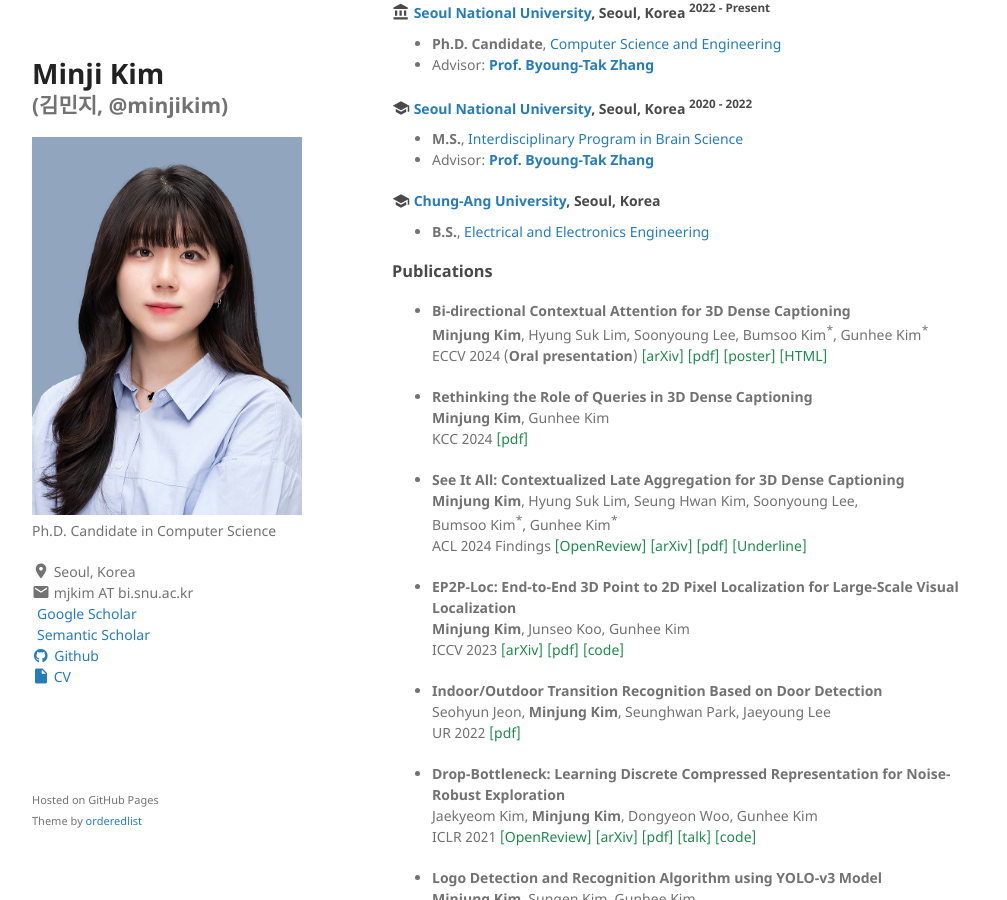
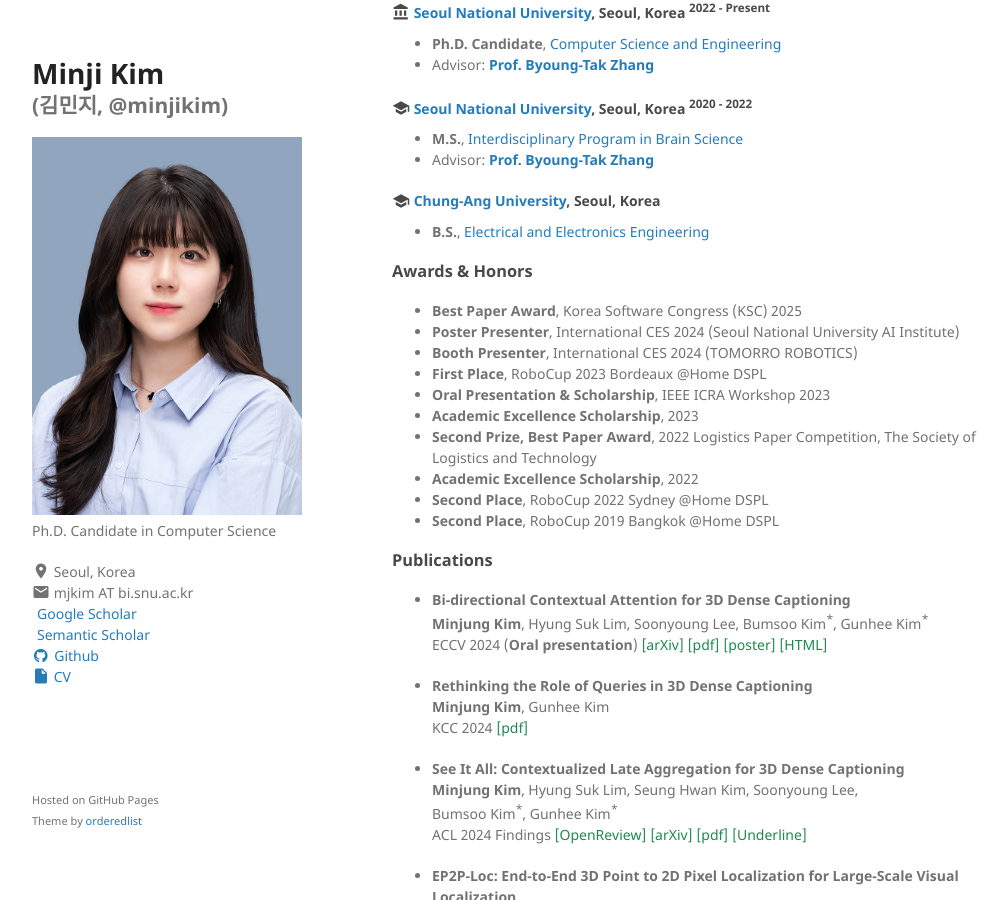
Before and after one commit to MINJIKIM-96/MINJIKIM-96.github.io, a Jekyll site: the page built from index.md, in a window 1280 px wide and 900 px high, scrolled down 409 px. Shown: the whole window, without its empty margins (128-1135 px from the left). Built offline with Jekyll 4.4.1, drawn with Linux system fonts in a browser that asks for light colours; a style sheet for code colours, icons or effects is not loaded.

Commit message:
Update index.md

```diff
--- a/index.md
+++ b/index.md
@@ -36,6 +36,19 @@ More recently, my work investigates how **human knowledge** and **structured pri
 </h4>
 
 - **B.S.**, <a href="https://e3home.cau.ac.kr/">Electrical and Electronics Engineering</a>
+
+### Awards & Honors
+
+- **Best Paper Award**, Korea Software Congress (KSC) 2025
+- **Poster Presenter**, International CES 2024 (Seoul National University AI Institute)
+- **Booth Presenter**, International CES 2024 (TOMORRO ROBOTICS)
+- **First Place**, RoboCup 2023 Bordeaux @Home DSPL
+- **Oral Presentation & Scholarship**, IEEE ICRA Workshop 2023
+- **Academic Excellence Scholarship**, 2023
+- **Second Prize, Best Paper Award**, 2022 Logistics Paper Competition, The Society of Logistics and Technology
+- **Academic Excellence Scholarship**, 2022
+- **Second Place**, RoboCup 2022 Sydney @Home DSPL
+- **Second Place**, RoboCup 2019 Bangkok @Home DSPL
 
 
 ### Publications
```
